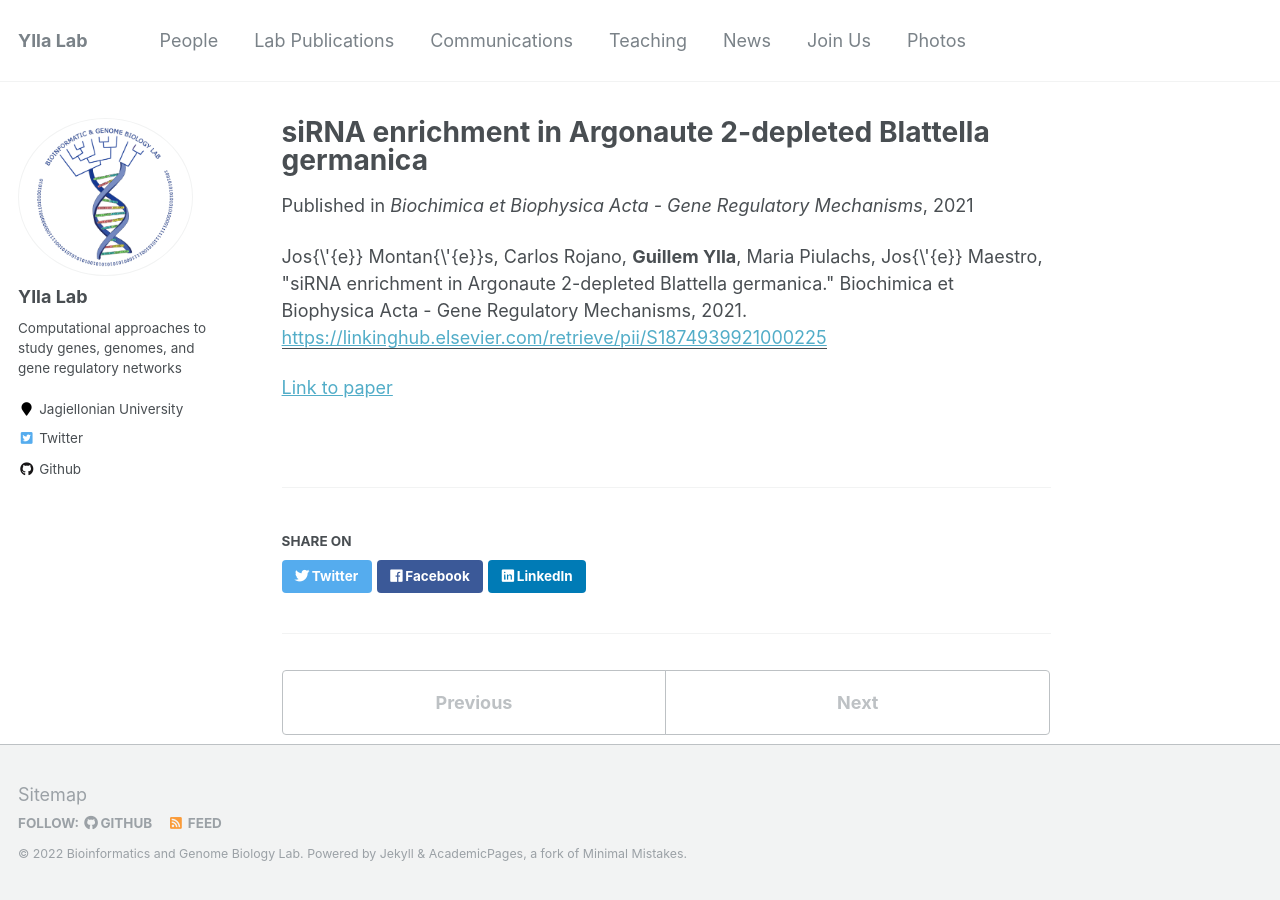
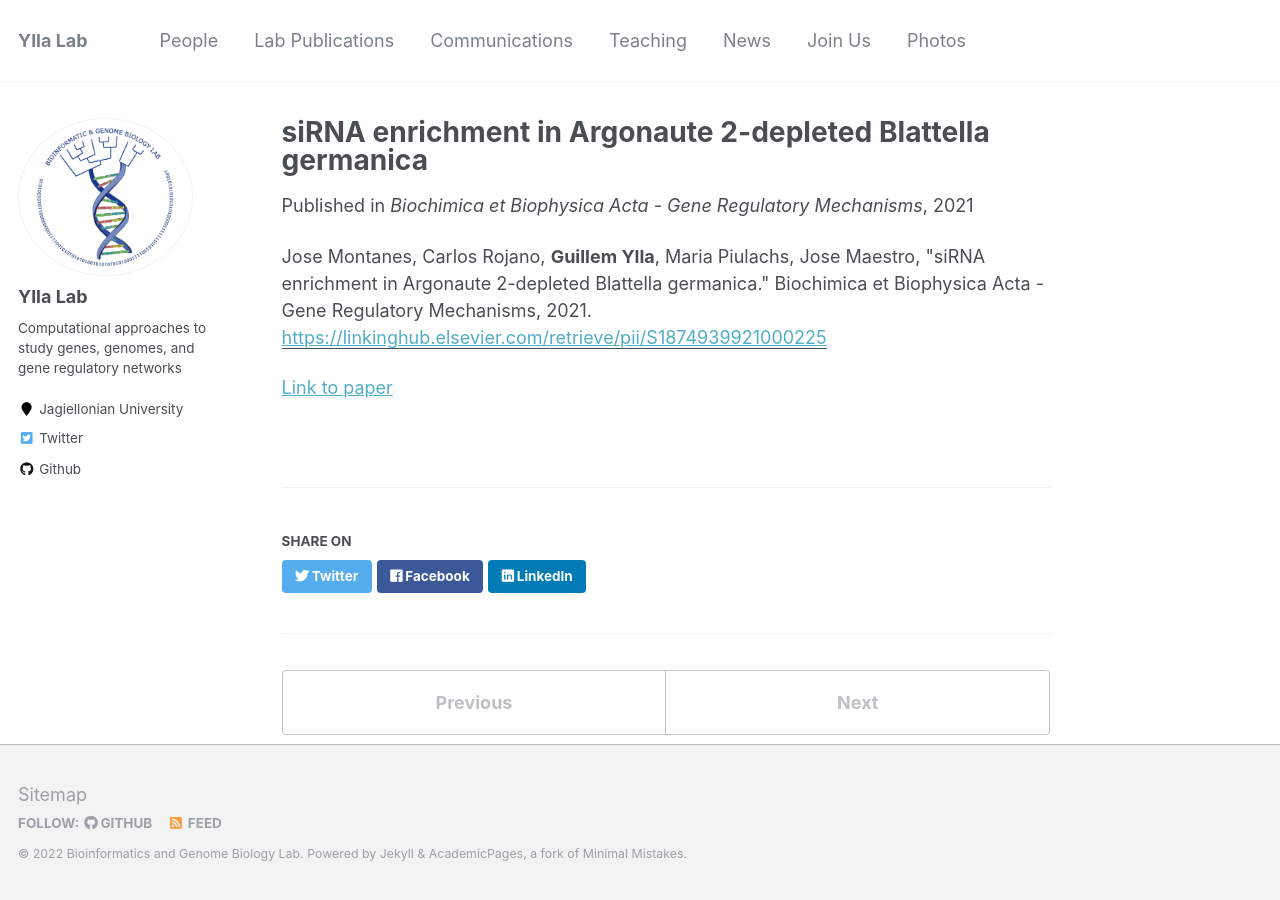
Before and after one commit to ylla-lab/ylla-lab.github.io, a Jekyll site: the page built from _publications/2021-04-01-siRNA-enrichment-in-Argonaute-2-depleted-Blattella-germanica.md, in a window 1280 px wide. Built offline with Jekyll 4.4.1, drawn with Linux system fonts in a browser that asks for light colours.

```diff
--- a/_includes/archive-single.html
+++ b/_includes/archive-single.html
@@ -58,7 +58,6 @@
       <p> {{ post.citation }} </p>
     {% elsif post.paperurl %}
       <p>Download <a href=" {{ post.paperurl }} "><u>here</u></a></p>
-      <hr>
     {% endif %}
 
   </article>
--- a/_publications/2021-04-01-siRNA-enrichment-in-Argonaute-2-depleted-Blattella-germanica.md
+++ b/_publications/2021-04-01-siRNA-enrichment-in-Argonaute-2-depleted-Blattella-germanica.md
@@ -5,6 +5,6 @@ permalink: /publication/2021-04-01-siRNA-enrichment-in-Argonaute-2-depleted-Blat
 date: 2021-04-01
 venue: 'Biochimica et Biophysica Acta - Gene Regulatory Mechanisms'
 paperurl: 'https://linkinghub.elsevier.com/retrieve/pii/S1874939921000225'
-citation: ' Jos{\&apos;{e}} Montan{\&apos;{e}}s,  Carlos Rojano,  <b>Guillem Ylla</b>,  Maria Piulachs,  Jos{\&apos;{e}} Maestro, &quot;siRNA enrichment in Argonaute 2-depleted Blattella germanica.&quot; Biochimica et Biophysica Acta - Gene Regulatory Mechanisms, 2021.'
+citation: ' Jose Montanes,  Carlos Rojano,  <b>Guillem Ylla</b>,  Maria Piulachs,  Jose Maestro, &quot;siRNA enrichment in Argonaute 2-depleted Blattella germanica.&quot; Biochimica et Biophysica Acta - Gene Regulatory Mechanisms, 2021.'
 ---
 [Link to paper](https://linkinghub.elsevier.com/retrieve/pii/S1874939921000225){:target="_blank"}
```
Also changed, not shown: _publications/2020-11-01-DNMT1-Promotes-Genome-Methylation-and-Early-Embryo-Development-in-Cockroaches.md (+1 -1 lines), _publications/2021-08-01-Molecular-characterization-of-genetic-diversity-in-apricot-cultivars-Current-situation-and-future-perspectives.md (+1 -1 lines), 1 other file.
